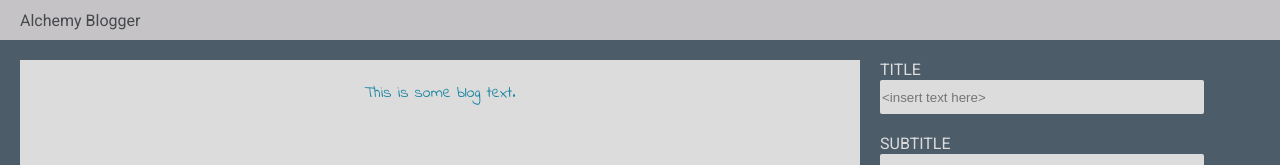
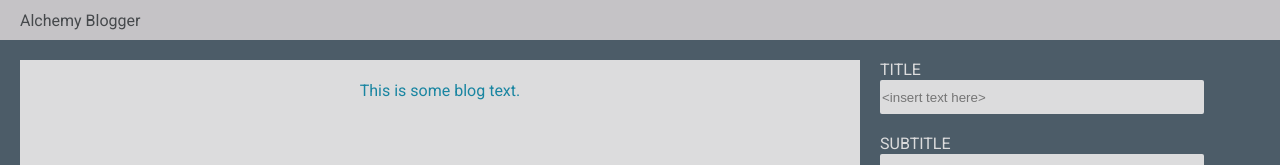
Before and after one commit to tylerww91/react-blog-builder, a React (Create React App) app: page / in a window 1280 px wide. Shown: the top 165 px of the page. Built offline with nearby package versions, Linux system fonts and the light colour scheme; a web font is replaced by a local one.

Commit message:
adds font state variable and ties it to the editor and preview components

```diff
--- a/src/components/Editor/Editor.js
+++ b/src/components/Editor/Editor.js
@@ -2,11 +2,12 @@ import React from 'react';
 
 import './Editor.css';
 
-export default function Editor({ title, subtitle, setTitle, setSubtitle }) {
+export default function Editor({ title, subtitle, font, setTitle, setSubtitle, setFont }) {
   const handleChange = (event) => {
     console.log('event.target.value', event.target.value);
     event.target.name === 'title' && setTitle(event.target.value);
     event.target.name === 'subtitle' && setSubtitle(event.target.value);
+    event.target.name === 'font' && setFont(event.target.value);
   };
 
   // const handleSubChange = (event) => {
@@ -37,7 +38,7 @@ export default function Editor({ title, subtitle, setTitle, setSubtitle }) {
         <label>Subtitle</label>
       </div>
       <div className="form-control">
-        <select>
+        <select name="font" value={font} onChange={handleChange}>
           <option value="architect">{"Architect's Daughter"}</option>
           <option value="comforter">Comforter</option>
           <option value="fredoka">Fredoka</option>
--- a/src/components/Home/Home.js
+++ b/src/components/Home/Home.js
@@ -9,12 +9,20 @@ export default function Home() {
   // add useState calls here for title, subtitle, font, align, and text
   const [title, setTitle] = useState('');
   const [subtitle, setSubtitle] = useState('');
+  const [font, setFont] = useState('');
 
   return (
     <main>
       {/* pass the state variables as props to the presentational components */}
-      <Preview title={title} subtitle={subtitle} />
-      <Editor title={title} subtitle={subtitle} setSubtitle={setSubtitle} setTitle={setTitle} />
+      <Preview title={title} subtitle={subtitle} font={font} />
+      <Editor
+        title={title}
+        subtitle={subtitle}
+        font={font}
+        setSubtitle={setSubtitle}
+        setTitle={setTitle}
+        setFont={setFont}
+      />
     </main>
   );
 }
--- a/src/components/Preview/Preview.js
+++ b/src/components/Preview/Preview.js
@@ -2,7 +2,7 @@ import React from 'react';
 
 import './Preview.css';
 
-export default function Preview({ title, subtitle }) {
+export default function Preview({ title, subtitle, font }) {
   // implement a Preview screen here
   //  Note - the HTML should have the following structure
   //  the main div should have a class of preview and the font-name prop
@@ -10,10 +10,10 @@ export default function Preview({ title, subtitle }) {
 
   return (
     <>
-      <div className="preview indie-flower" style={{ textAlign: `center` }}>
-        <h1 key={title}>{title}</h1>
-        <h3>{subtitle}</h3>
-        <p>This is some blog text. </p>
+      <div className={`preview ${font}`} style={{ textAlign: `center` }}>
+        <h1 key="title">{title}</h1>
+        <h3 key="subtitle">{subtitle}</h3>
+        <p>This is some blog text.</p>
       </div>
       ;
     </>
```
